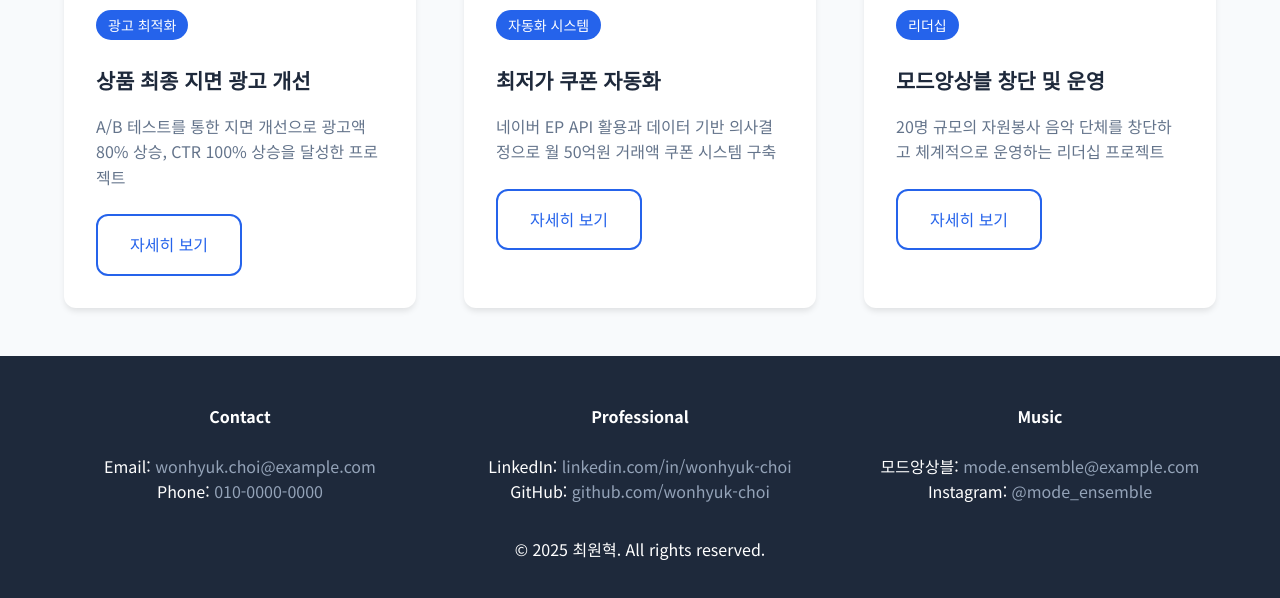
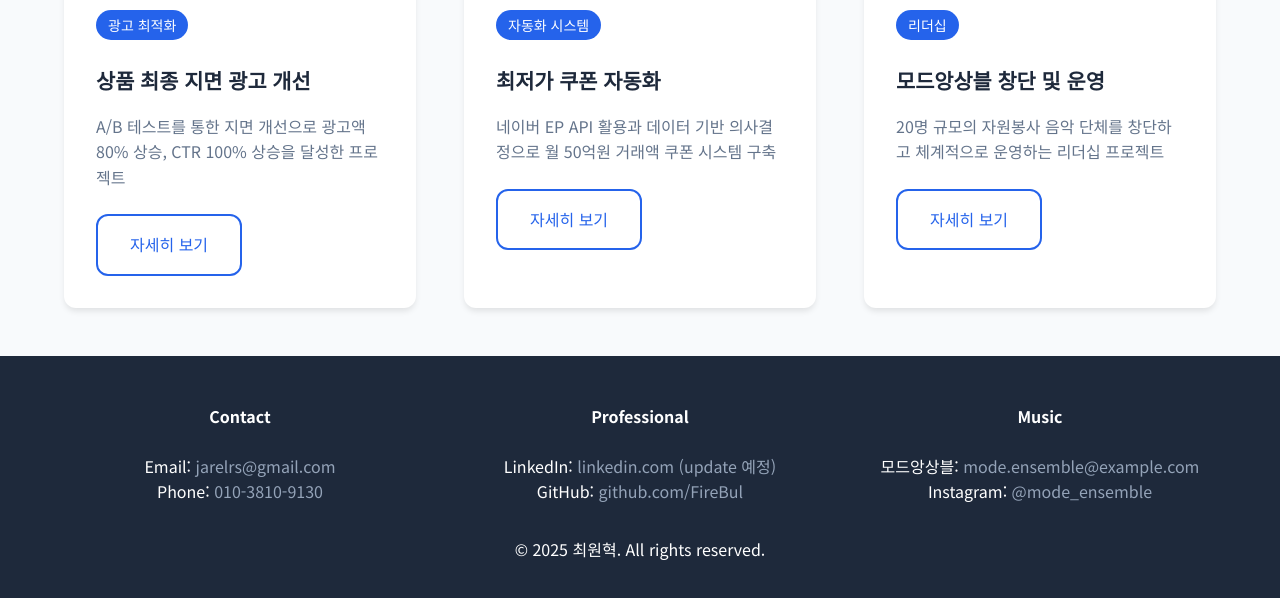
Before and after one commit to FireBul/portfolio, a plain HTML site: page index.html in a window 1280 px wide. Shown: the part 3568-4166 px from the top of the page. Drawn offline with Linux system fonts and the light colour scheme.

Commit message:
Polish contact consistency and add final interview-ready QA checklist

```diff
--- a/index.html
+++ b/index.html
@@ -850,13 +850,13 @@
             <div class="footer-content">
                 <div class="footer-section">
                     <h4>Contact</h4>
-                    <p>Email: <a href="mailto:wonhyuk.choi@example.com">wonhyuk.choi@example.com</a></p>
-                    <p>Phone: <a href="tel:+82-10-0000-0000">010-0000-0000</a></p>
+                    <p>Email: <a href="mailto:jarelrs@gmail.com">jarelrs@gmail.com</a></p>
+                    <p>Phone: <a href="tel:+82-10-3810-9130">010-3810-9130</a></p>
                 </div>
                 <div class="footer-section">
                     <h4>Professional</h4>
-                    <p>LinkedIn: <a href="https://linkedin.com/in/wonhyuk-choi">linkedin.com/in/wonhyuk-choi</a></p>
-                    <p>GitHub: <a href="https://github.com/wonhyuk-choi">github.com/wonhyuk-choi</a></p>
+                    <p>LinkedIn: <a href="https://linkedin.com">linkedin.com (update 예정)</a></p>
+                    <p>GitHub: <a href="https://github.com/FireBul">github.com/FireBul</a></p>
                 </div>
                 <div class="footer-section">
                     <h4>Music</h4>
```
Also changed, not shown: 1 other file.
